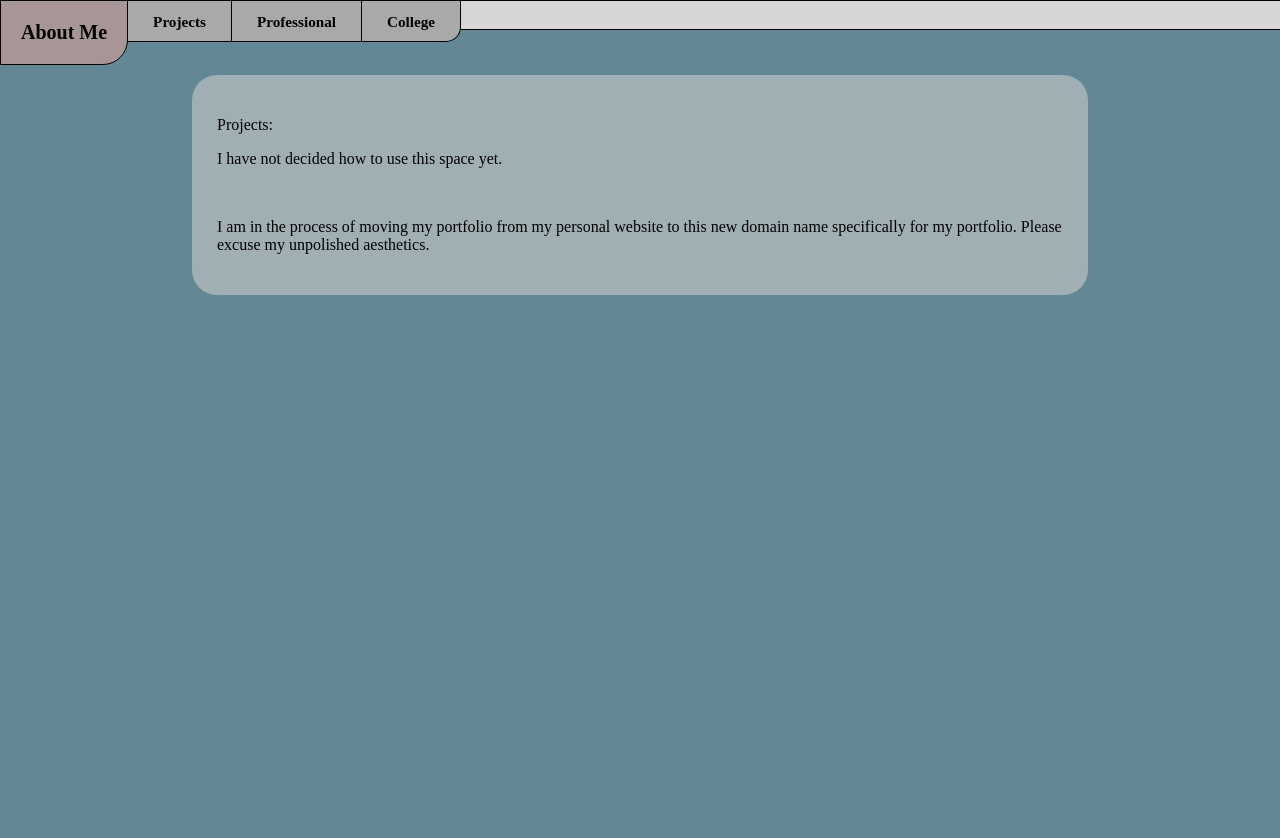
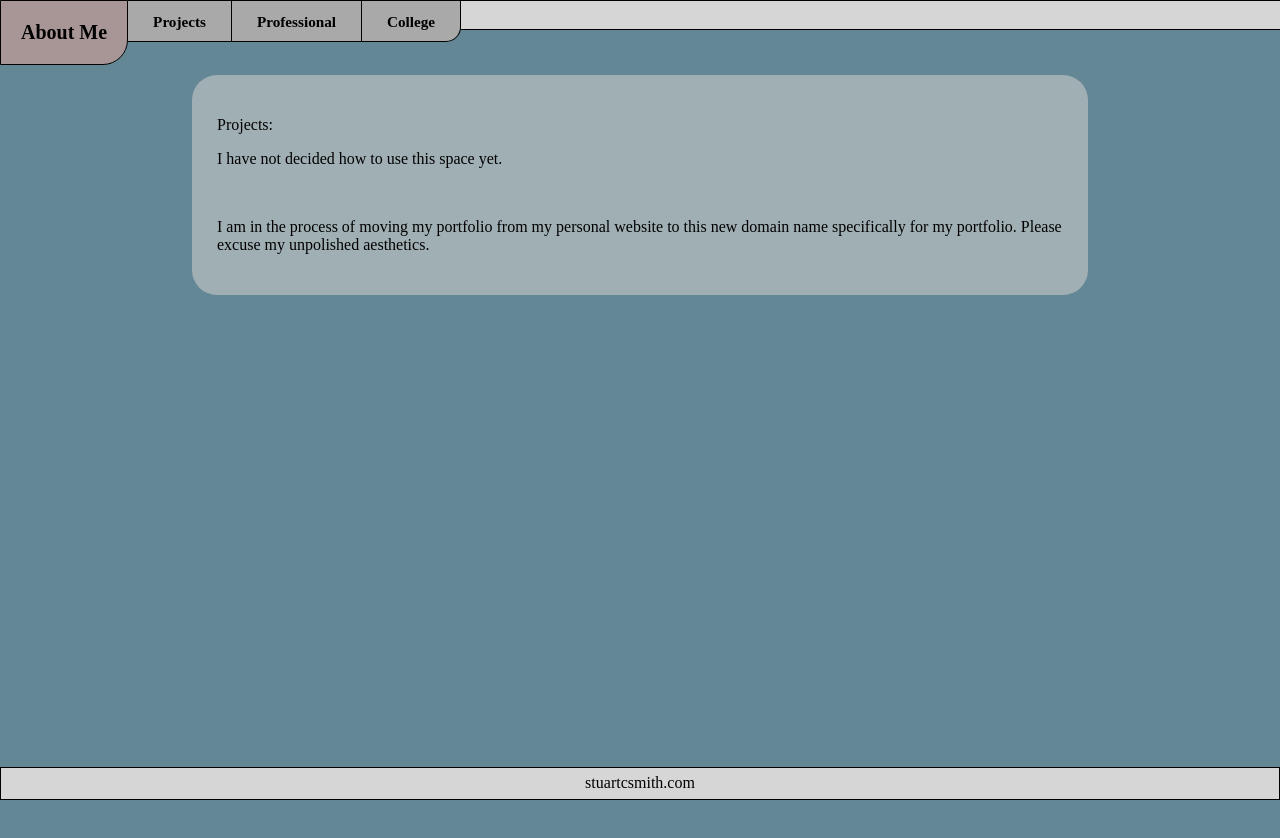
Before and after one commit to Stubeans/Stubeans.github.io, a plain HTML site: page projects.html in a window 1280 px wide. Before the commit the page ends 800 px from the top, so only its background shows below. Drawn offline with Linux system fonts and the light colour scheme.

Commit message:
Footer Addition

```diff
--- a/projects.html
+++ b/projects.html
@@ -23,6 +23,11 @@
                 <p>I am in the process of moving my portfolio from my personal website to this new domain name specifically for my portfolio. Please excuse my unpolished aesthetics.</p>
             </textBody>
         </div>
+        <br><br><br><br><br><br><br><br><br><br><br><br><br><br><br><br><br><br><br><br><br><br><br><br><br><br><br><br><br><br><br><br><br><br>
+
+        <nav class="footer">
+            <p style="text-align: center; position: sticky; margin: 0; bottom: 0; align-items: flex-start;">stuartcsmith.com</p>
+        </nav>
 
     </body>
 </html>
```
